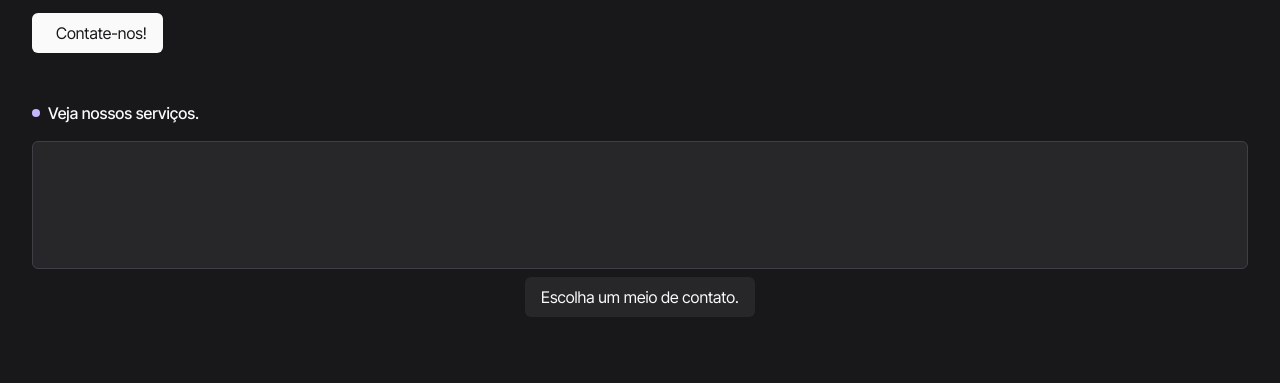
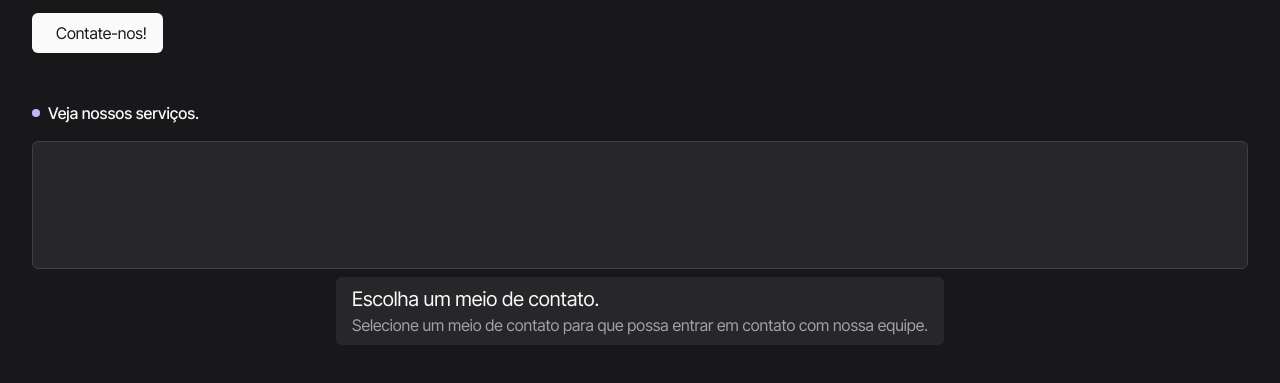
Before and after one commit to neopromic/creattek, a plain HTML site: page index.html in a window 1280 px wide. Shown: the part 289-672 px from the top of the page. Drawn offline with nearby package versions, Linux system fonts and the light colour scheme; some icons are missing.

Commit message:
feat: added new content in dialogContact

```diff
--- a/index.html
+++ b/index.html
@@ -55,7 +55,8 @@
       </section>
     </main>
     <dialog id="dialogContact" class="bg-zinc-800 text-zinc-50 w-fit rounded-md px-4 py-2 " open="">
-      <h1>Escolha um meio de contato.</h1>
+      <h1 class="text-xl">Escolha um meio de contato.</h1>
+      <p class="text-zinc-400">Selecione um meio de contato para que possa entrar em contato com nossa equipe.</p>
     </dialog>
 
 
```
